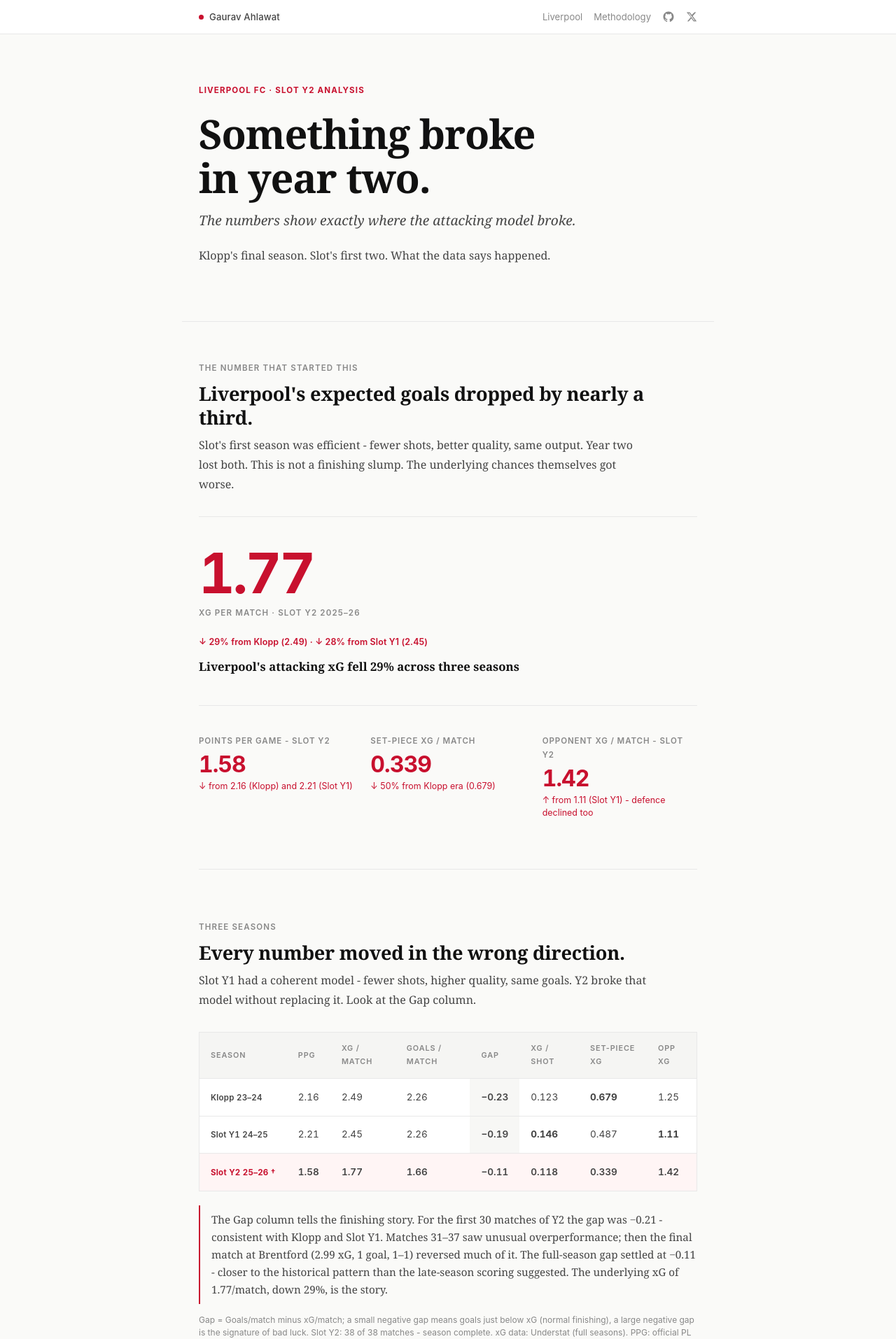
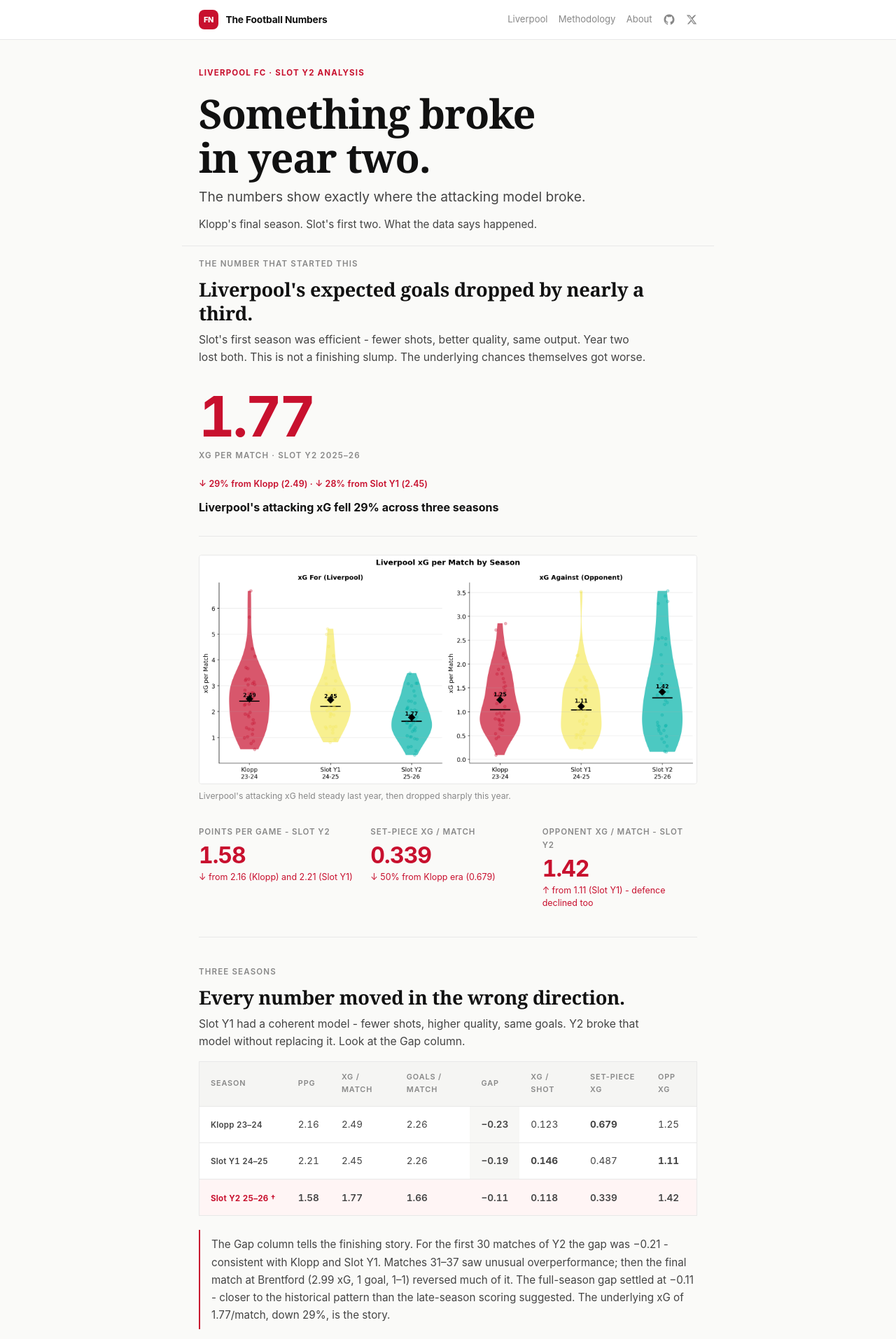
Before and after one commit to gauravahlawat01goal/football-analytics, a Jekyll site: the page built from web/liverpool/decline/index.md, in a window 1280 px wide. Shown: the top 1914 px of the page at 70% size. Built offline with Jekyll 4.4.1, drawn with Linux system fonts in a browser that asks for light colours; some of the changed text lies outside the part shown.

Commit message:
Improve Liverpool decline site narrative

```diff
--- a/web/_layouts/default.html
+++ b/web/_layouts/default.html
@@ -7,12 +7,13 @@
   <nav class="site-nav" aria-label="Site navigation">
     <div class="site-nav-inner">
       <a href="{{ '/' | relative_url }}" class="site-nav-brand">
-        <span class="site-nav-dot"></span>
-        <span class="site-nav-title">Gaurav Ahlawat</span>
+        <span class="site-nav-mark" aria-hidden="true">FN</span>
+        <span class="site-nav-title">The Football Numbers</span>
       </a>
       <div class="site-nav-links">
         <a href="{{ '/liverpool/' | relative_url }}" class="site-nav-text">Liverpool</a>
         <a href="{{ '/methodology/' | relative_url }}" class="site-nav-text">Methodology</a>
+        <a href="{{ '/about/' | relative_url }}" class="site-nav-text">About</a>
         <a href="https://github.com/{{ site.github_username }}/football-analytics" target="_blank" rel="noopener" aria-label="GitHub repository">
           <svg width="18" height="18" viewBox="0 0 24 24" fill="currentColor" aria-hidden="true"><path d="M12 2C6.477 2 2 6.484 2 12.017c0 4.425 2.865 8.18 6.839 9.504.5.092.682-.217.682-.483 0-.237-.008-.868-.013-1.703-2.782.605-3.369-1.343-3.369-1.343-.454-1.158-1.11-1.466-1.11-1.466-.908-.62.069-.608.069-.608 1.003.07 1.531 1.032 1.531 1.032.892 1.53 2.341 1.088 2.91.832.092-.647.35-1.088.636-1.338-2.22-.253-4.555-1.113-4.555-4.951 0-1.093.39-1.988 1.029-2.688-.103-.253-.446-1.272.098-2.65 0 0 .84-.27 2.75 1.026A9.564 9.564 0 0112 6.844c.85.004 1.705.115 2.504.337 1.909-1.296 2.747-1.027 2.747-1.027.546 1.379.202 2.398.1 2.651.64.7 1.028 1.595 1.028 2.688 0 3.848-2.339 4.695-4.566 4.943.359.309.678.92.678 1.855 0 1.338-.012 2.419-.012 2.747 0 .268.18.58.688.482A10.019 10.019 0 0022 12.017C22 6.484 17.522 2 12 2z"/></svg>
         </a>
@@ -28,6 +29,7 @@
       <a href="{{ '/' | relative_url }}">Home</a>
       <a href="{{ '/liverpool/' | relative_url }}">Liverpool</a>
       <a href="{{ '/methodology/' | relative_url }}">Methodology</a>
+      <a href="{{ '/about/' | relative_url }}">About</a>
       <a href="https://github.com/{{ site.github_username }}/football-analytics" target="_blank" rel="noopener">GitHub</a>
       {% if site.twitter_username %}<a href="https://twitter.com/{{ site.twitter_username }}" target="_blank" rel="noopener">X / Twitter</a>{% endif %}
     </div>
--- a/web/assets/css/style.css
+++ b/web/assets/css/style.css
@@ -18,8 +18,8 @@
 body {
   background: var(--bg);
   color: var(--text);
-  font-family: var(--serif);
-  line-height: 1.75;
+  font-family: var(--sans);
+  line-height: 1.65;
   font-size: 16px;
 }
 
@@ -37,38 +37,48 @@
   max-width: 760px;
   margin: 0 auto;
   padding: 0 1.5rem;
-  height: 48px;
+  min-height: 56px;
   display: flex;
   align-items: center;
   justify-content: space-between;
+  gap: 1.25rem;
 }
 
 .site-nav-brand {
   display: flex;
   align-items: center;
-  gap: 0.5rem;
-  color: var(--text-secondary);
+  gap: 0.65rem;
+  color: var(--text);
   font-family: var(--sans);
-  font-size: 0.82rem;
-  font-weight: 500;
-  letter-spacing: 0.01em;
+  font-size: 0.86rem;
+  font-weight: 700;
+  letter-spacing: -0.01em;
   text-decoration: none;
+  white-space: nowrap;
 }
 
 .site-nav-brand:hover { color: var(--text); text-decoration: none; }
 
-.site-nav-dot {
-  width: 7px;
-  height: 7px;
-  border-radius: 50%;
+.site-nav-mark {
+  width: 28px;
+  height: 28px;
+  border-radius: 8px;
   background: var(--red);
+  color: #FFFFFF;
+  display: inline-flex;
+  align-items: center;
+  justify-content: center;
+  font-size: 0.68rem;
+  font-weight: 800;
+  letter-spacing: -0.04em;
+  line-height: 1;
   flex-shrink: 0;
 }
 
 .site-nav-links {
   display: flex;
   align-items: center;
-  gap: 1rem;
+  gap: 0.95rem;
 }
 
 .site-nav-links a {
@@ -85,7 +95,7 @@
 /* ── Header / Hero ── */
 header {
   border-bottom: 1px solid var(--border);
-  padding: 4rem 1.5rem 3rem;
+  padding: 2rem 1.5rem 1.1rem;
   max-width: 760px;
   margin: 0 auto;
 }
@@ -98,7 +108,7 @@
   font-weight: 700;
   letter-spacing: 0.1em;
   text-transform: uppercase;
-  margin-bottom: 1.25rem;
+  margin-bottom: 1rem;
 }
 
 header h1 {
@@ -107,25 +117,25 @@
   font-weight: 700;
   color: var(--text);
   line-height: 1.1;
-  margin-bottom: 0.75rem;
+  margin-bottom: 0.65rem;
   letter-spacing: -0.02em;
 }
 
 .hero-sub-headline {
-  font-family: var(--serif);
+  font-family: var(--sans);
   font-size: clamp(1rem, 2.5vw, 1.2rem);
-  font-style: italic;
   color: var(--text-secondary);
-  margin-bottom: 1.25rem;
+  margin-bottom: 0.85rem;
+  line-height: 1.5;
 }
 
 header p.subtitle {
-  font-family: var(--serif);
+  font-family: var(--sans);
   color: var(--text-secondary);
-  font-size: 1rem;
+  font-size: 0.95rem;
   max-width: 580px;
-  margin: 0 0 2rem;
-  line-height: 1.75;
+  margin: 0;
+  line-height: 1.6;
 }
 
 .hero-project-note {
@@ -153,12 +163,12 @@
 main {
   max-width: 760px;
   margin: 0 auto;
-  padding: 3.5rem 1.5rem 5rem;
+  padding: 1rem 1.5rem 4.25rem;
 }
 
 section {
-  margin-bottom: 4.5rem;
-  padding-top: 4.5rem;
+  margin-bottom: 2.5rem;
+  padding-top: 2.5rem;
   border-top: 1px solid var(--border);
 }
 
@@ -188,19 +198,18 @@
 }
 
 .section-intro {
-  font-family: var(--serif);
-  font-size: 1rem;
+  font-family: var(--sans);
+  font-size: 0.98rem;
   color: var(--text-secondary);
-  margin-bottom: 2rem;
-  line-height: 1.75;
+  margin-bottom: 1rem;
+  line-height: 1.6;
   max-width: 640px;
 }
 
 /* ── Hero stat ── */
 .hero-stat-block {
-  margin-bottom: 2.5rem;
-  padding: 2.5rem 0 2rem;
-  border-top: 1px solid var(--border);
+  margin-bottom: 1.6rem;
+  padding: 1rem 0 1.25rem;
   border-bottom: 1px solid var(--border);
 }
 
@@ -231,18 +240,18 @@
 }
 
 .hero-stat-text h3 {
-  font-family: var(--serif);
-  font-size: 1.05rem;
+  font-family: var(--sans);
+  font-size: 1rem;
   font-weight: 700;
   color: var(--text);
   margin-bottom: 0.5rem;
 }
 
 .hero-stat-text p {
-  font-family: var(--serif);
+  font-family: var(--sans);
   font-size: 0.97rem;
   color: var(--text-secondary);
-  line-height: 1.75;
+  line-height: 1.6;
 }
 
 .hero-stat-text .hero-delta {
@@ -253,6 +262,27 @@
   font-weight: 600;
   margin-bottom: 0.6rem;
   letter-spacing: 0.01em;
+}
+
+.analysis-figure {
+  margin: 1.5rem 0 2rem;
+}
+
+.analysis-figure img {
+  width: 100%;
+  height: auto;
+  display: block;
+  border: 1px solid var(--border);
+  border-radius: 4px;
+  background: #FFFFFF;
+}
+
+.analysis-figure figcaption {
+  font-family: var(--sans);
+  font-size: 0.76rem;
+  color: var(--text-muted);
+  line-height: 1.5;
+  margin-top: 0.55rem;
 }
 
 /* ── Stats grid ── */
@@ -361,8 +391,78 @@
   line-height: 1.55;
 }
 
+.mini-chart-grid {
+  display: grid;
+  grid-template-columns: repeat(2, minmax(0, 1fr));
+  gap: 1.5rem;
+  margin-top: 2rem;
+}
+
+.mini-chart {
+  border-top: 1px solid var(--border);
+  padding-top: 1rem;
+}
+
+.mini-chart figcaption {
+  font-family: var(--serif);
+  font-size: 1rem;
+  font-weight: 700;
+  color: var(--text);
+  line-height: 1.35;
+  margin-bottom: 1rem;
+}
+
+.bar-row {
+  display: grid;
+  grid-template-columns: 5.5rem 1fr 3rem;
+  align-items: center;
+  gap: 0.65rem;
+  margin-bottom: 0.65rem;
+  font-family: var(--sans);
+}
+
+.bar-label {
+  color: var(--text-muted);
+  font-size: 0.72rem;
+  font-weight: 600;
+  white-space: nowrap;
+}
+
+.bar-track {
+  height: 0.55rem;
+  background: var(--surface);
+  border-radius: 999px;
+  overflow: hidden;
+}
+
+.bar-fill {
+  display: block;
+  height: 100%;
+  border-radius: inherit;
+  background: var(--text-secondary);
+}
+
+.bar-fill.muted { background: var(--border-strong); }
+.bar-fill.alert { background: var(--red); }
+
+.bar-value {
+  color: var(--text-secondary);
+  font-size: 0.78rem;
+  font-weight: 700;
+  text-align: right;
+  font-variant-numeric: tabular-nums;
+}
+
+.mini-chart p {
+  font-family: var(--sans);
+  color: var(--text-muted);
+  font-size: 0.72rem;
+  line-height: 1.5;
+  margin-top: 0.85rem;
+}
+
 .gap-insight {
-  font-family: var(--serif);
+  font-family: var(--sans);
   font-size: 0.95rem;
   color: var(--text-secondary);
   border-left: 2px solid var(--red);
@@ -416,7 +516,7 @@
   margin-bottom: 0.5rem;
 }
 .featured-card-content p {
-  font-family: var(--serif);
+  font-family: var(--sans);
   font-size: 0.95rem;
   color: var(--text-secondary);
   line-height: 1.65;
@@ -464,7 +564,7 @@
   color: var(--text);
 }
 .finding-detail {
-  font-family: var(--serif);
+  font-family: var(--sans);
   font-size: 0.9rem;
   color: var(--text-secondary);
   line-height: 1.6;
@@ -561,7 +661,7 @@
 .thread-content { min-width: 0; }
 
 .thread-content h3 {
-  font-family: var(--serif);
+  font-family: var(--sans);
   font-size: 1rem;
   font-weight: 700;
   color: var(--text);
@@ -573,7 +673,7 @@
 .thread-content h3 a:hover { color: var(--red); text-decoration: none; }
 
 .thread-content p {
-  font-family: var(--serif);
+  font-family: var(--sans);
   font-size: 0.88rem;
   color: var(--text-muted);
   line-height: 1.55;
@@ -702,6 +802,28 @@
 
 /* ── Responsive ── */
 @media (max-width: 640px) {
+  .site-nav-inner {
+    min-height: auto;
+    padding: 0.85rem 1.25rem;
+    align-items: flex-start;
+    flex-direction: column;
+    gap: 0.75rem;
+  }
+  .site-nav-links {
+    width: 100%;
+    gap: 0.8rem;
+    flex-wrap: wrap;
+  }
+  header {
+    padding: 1.75rem 1.25rem 1rem;
+  }
+  main {
+    padding: 0.85rem 1.25rem 4rem;
+  }
+  section {
+    margin-bottom: 2.25rem;
+    padding-top: 2.25rem;
+  }
   .stats-grid {
     grid-template-columns: 1fr 1fr;
     gap: 1.5rem 1rem;
@@ -717,6 +839,7 @@
   .comparison-table { font-size: 0.78rem; }
   .comparison-table th,
   .comparison-table td { padding: 0.65rem 0.65rem; }
+  .mini-chart-grid { grid-template-columns: 1fr; }
   .thread-item {
     grid-template-columns: 2.5rem 1fr;
     grid-template-rows: auto auto;
@@ -726,6 +849,12 @@
 }
 
 @media (max-width: 420px) {
+  .site-nav-brand { font-size: 0.82rem; }
+  .site-nav-mark {
+    width: 26px;
+    height: 26px;
+  }
+  .site-nav-links a { font-size: 0.78rem; }
   .stats-grid { grid-template-columns: 1fr; }
   .confirmed-grid { grid-template-columns: 1fr; }
 }
--- a/web/liverpool/decline/index.md
+++ b/web/liverpool/decline/index.md
@@ -3,6 +3,7 @@
 title: "Something broke in year two | Liverpool FC Analysis"
 description: "Three seasons of data on Liverpool FC's decline - full season, 38 matches. xG fell 29%, PPG fell from 2.16 to 1.58. The numbers show where it broke."
 permalink: /liverpool/decline/
+social_image: "/assets/figures/xg_per_match_social.png"
 ---
 
 <header>
@@ -33,6 +34,11 @@
         <h3>Liverpool's attacking xG fell 29% across three seasons</h3>
       </div>
     </div>
+
+    <figure class="analysis-figure">
+      <img src="{{ '/assets/figures/xg_per_match.png' | relative_url }}" alt="Liverpool xG per match: Klopp 2.49, last year 2.45, this year 1.77" />
+      <figcaption>Liverpool's attacking xG held steady last year, then dropped sharply this year.</figcaption>
+    </figure>
 
     <div class="stats-grid">
       <div class="stat-card">
@@ -115,6 +121,48 @@
       Gap = Goals/match minus xG/match; a small negative gap means goals just below xG (normal finishing), a large negative gap is the signature of bad luck. Slot Y2: 38 of 38 matches - season complete.
       xG data: Understat (full seasons). PPG: official PL record (38 matches each). xG/shot and set-piece xG based on first 30 matches of Y2. Highlighted cells are the strongest figure in each column - highest for attacking metrics, lowest for opponent xG.
     </p>
+
+    <div class="mini-chart-grid" aria-label="Attacking output charts">
+      <figure class="mini-chart">
+        <figcaption>Shot volume fell again this year.</figcaption>
+        <div class="bar-row">
+          <span class="bar-label">Klopp 23–24</span>
+          <span class="bar-track"><span class="bar-fill" style="width:100%"></span></span>
+          <span class="bar-value">20.8</span>
+        </div>
+        <div class="bar-row">
+          <span class="bar-label">Last year</span>
+          <span class="bar-track"><span class="bar-fill muted" style="width:82%"></span></span>
+          <span class="bar-value">17.1</span>
+        </div>
+        <div class="bar-row">
+          <span class="bar-label">This year</span>
+          <span class="bar-track"><span class="bar-fill alert" style="width:75%"></span></span>
+          <span class="bar-value">15.5</span>
+        </div>
+        <p>Shots per match. This year used the first 30-match shot-level pull.</p>
+      </figure>
+
+      <figure class="mini-chart">
+        <figcaption>Set-piece output almost halved.</figcaption>
+        <div class="bar-row">
+          <span class="bar-label">Klopp 23–24</span>
+          <span class="bar-track"><span class="bar-fill" style="width:100%"></span></span>
+          <span class="bar-value">0.679</span>
+        </div>
+        <div class="bar-row">
+          <span class="bar-label">Last year</span>
+          <span class="bar-track"><span class="bar-fill muted" style="width:72%"></span></span>
+          <span class="bar-value">0.487</span>
+        </div>
+        <div class="bar-row">
+          <span class="bar-label">This year</span>
+          <span class="bar-track"><span class="bar-fill alert" style="width:50%"></span></span>
+          <span class="bar-value">0.339</span>
+        </div>
+        <p>Set-piece xG per match. This year used the first 30-match shot-level pull.</p>
+      </figure>
+    </div>
   </section>
 
   <!-- ── Confirmed findings ── -->
```
Also changed, not shown: web/_posts/2026-04-18-xg-decline-not-bad-luck.md (+13 -12 lines), 1 other file.
